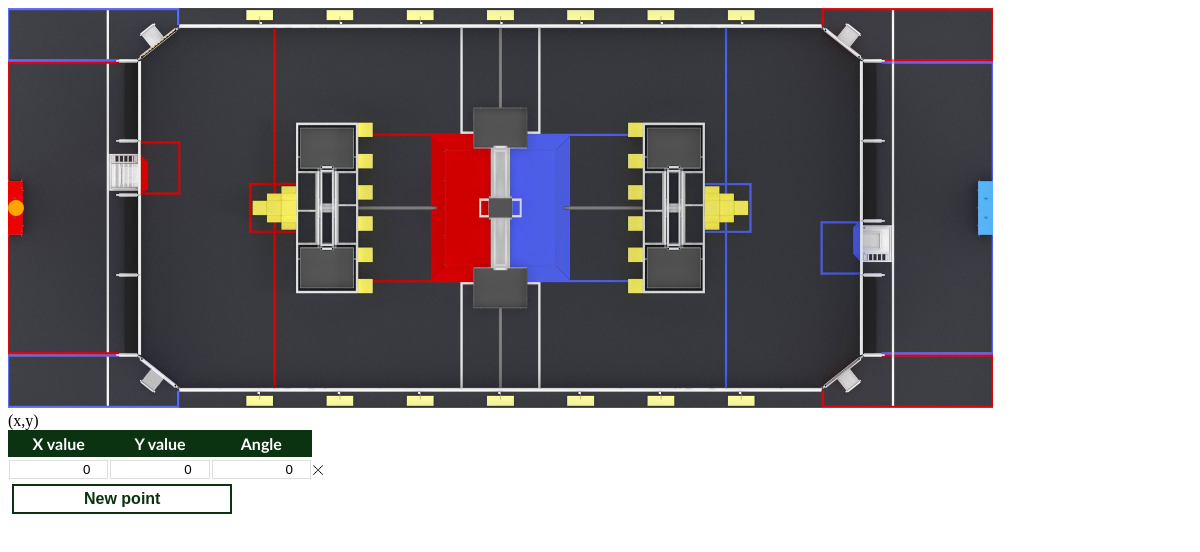
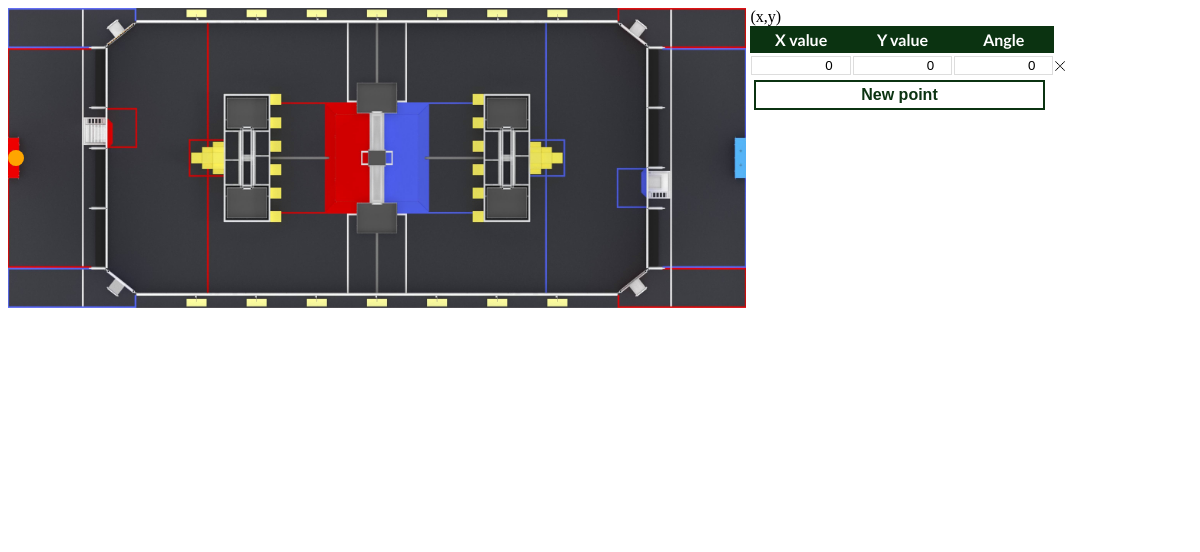
Before and after one commit to team5499/MonkeyPath, an Electron app: page src/index.html in a window 1200 px wide. Drawn offline with nearby package versions, Linux system fonts and the light colour scheme.

Commit message:
move points!

```diff
--- a/src/index.css
+++ b/src/index.css
@@ -8,7 +8,7 @@ body{
     display: inline-block;
 }
 #img{
-    height: 400px;
+    height: 300px;
 }
 #dots{
     position: absolute;
@@ -21,7 +21,7 @@ body{
     vertical-align: top;
     position: relative;
     display: inline-block;
-    width: 19%;
+    width: 24.5%;
 }
 #wrapper{
     width: 100%;
@@ -68,7 +68,7 @@ body{
     display: inline-block;
     font-size: 16px;
     cursor: pointer;
-    width: 98%;
+    width: 100%;
 }
 #addPoint:hover{
     background-color: #0b3311;
--- a/src/index.html
+++ b/src/index.html
@@ -19,12 +19,6 @@
                         <th>Y value</th>
                         <th>Angle</th>
                     </tr>
-                    <tr>
-                        <td><input class="x" type="number" value="0"></td>
-                        <td><input class="y" type="number" value="0"></td>
-                        <td><input class="a" type="number" value="0"></td>
-                        <td><img class="close" src="resources/close.png" alt="close"></td>
-                    </tr>
                 </tbody>
             </table>
             <button id="add_point">New point</button>
--- a/src/renderer.js
+++ b/src/renderer.js
@@ -12,57 +12,44 @@ function getWindowCoords(x, y) {
 
 
 $('document').ready(() => {
-  let points = 1;
-  const coords = [[0, 0, 0]];
-
+  let pointsNum = 0;
+  const pointsList = [];
 
   function createPoint(x, y, a) {
     console.log('createPoint');
     const point = $('<span></span>');
     const fieldCoords = getWindowCoords(x, y);
-    console.log(point);
     point.css('top', `${fieldCoords[1]}px`);
     point.css('left', `${fieldCoords[0]}px`);
     point.addClass('point');
-    point.attr('X', x);
-    point.attr('Y', y);
-    point.attr('A', a);
-    point.attr('P', points.toString());
-    console.log(point);
+    point.attr('x', x);
+    point.attr('y', y);
+    point.attr('a', a);
+    point.attr('p', pointsNum.toString());
     $('#dots').append(point);
-    coords.push([x, y, a]);
+    pointsList.push(point);
   }
 
-  function changePoint(p) {
-    const point = p;
-    const pointList = $('.point');
-    const row = $(`#${point}`).children();
-    console.log(row);
-    const x = row[0].value();
-    const y = row[1].value();
-    const fieldCoords = getWindowCoords(x, y);
-    let tarPoint;
-    for (let i = 0; i < pointList.length; i += 1) {
-      if (pointList[i].attr('P') === point) {
-        tarPoint = pointList[i];
-      }
+  function changePoint() {
+    console.log('changePoint');
+    const inputX = $('tr td:nth-child(1) input');
+    const inputY = $('tr td:nth-child(2) input');
+    console.log(inputX, inputY);
+    for (let i = 0; i < inputX.length; i += 1) {
+      console.log(pointsList[i]);
+      const fieldCoords = getWindowCoords(inputX[i].value, inputY[i].value);
+      pointsList[i].css('top', `${fieldCoords[1]}px`);
+      pointsList[i].css('left', `${fieldCoords[0]}px`);
+      pointsList[i].attr('x', inputX[i].value.toString());
+      pointsList[i].attr('y', inputY[i].value.toString());
     }
-    console.log(tarPoint);
-    tarPoint.css('top', `${fieldCoords[1]}px`);
-    tarPoint.css('left', `${fieldCoords[0]}px`);
-    tarPoint.attr('X', x);
-    tarPoint.attr('Y', y);
   }
 
-  $('#field').mousemove((e) => {
-    $('#coords').text(`(${getFieldCoords(e)[0]}, ${getFieldCoords(e)[1]})`);
-  });
-
-
-  $('#add_point').click(() => {
-    console.log('add point');
-    points += 1;
-    const point = points.toString();
+  function addRow() {
+    createPoint(0, 0, 0);
+    console.log('add row');
+    pointsNum += 1;
+    const point = pointsNum.toString();
     const row = $('<tr></tr>');
     row.attr('id', point);
 
@@ -81,21 +68,26 @@ $('document').ready(() => {
     inputA.attr('value', 0); inputA.addClass('a'); inputA.attr('type', 'number'); tdA.append(inputA);
     tdC.append(img);
     $('#tbody').append(row);
-
-    inputX.on('change', changePoint(points, inputX.value));
-    inputY.on('change', changePoint(points, inputY.value));
-    // inputA.on('change', changeAngle(points));
+    console.log(inputX, inputY);
+    // $('#add_point').click(changePoint());
+    inputX.change(changePoint());
+    inputY.change(changePoint());
+    // inputX.change()
+    // inputA.on('change', changeAngle(pointsNum));
 
     tdC.click(() => {
+      console.log('close');
       row.remove();
-      console.log('close');
     });
-    console.log(row);
+  }
+
+  $('#field').mousemove((e) => {
+    $('#coords').text(`(${getFieldCoords(e)[0]}, ${getFieldCoords(e)[1]})`);
   });
 
-
-  $('#tbody').children()[1].id = '1'; // htmllint doesn't like numbered ids
-  createPoint(0, 0, 0);
-  console.log(getWindowCoords(0, 0));
-  console.log('done');
+  $('#add_point').click(() => {
+    console.log('add row via button');
+    addRow();
+  });
+  addRow();
 });
```
Also changed, not shown: src/index.js (+1 -6 lines).
